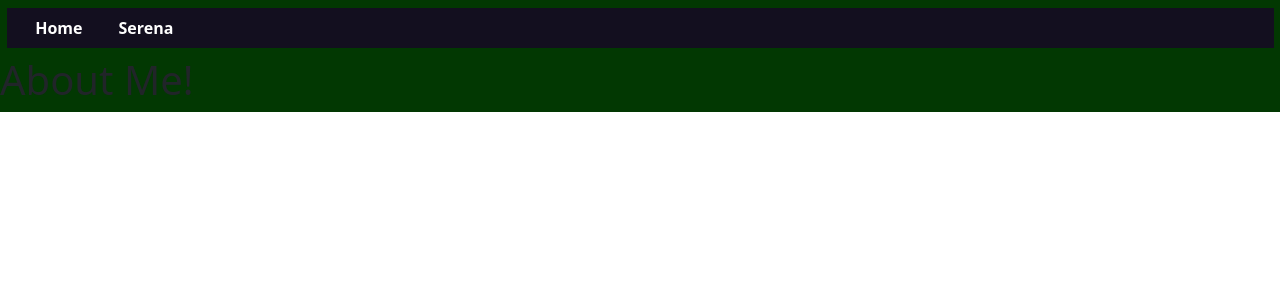
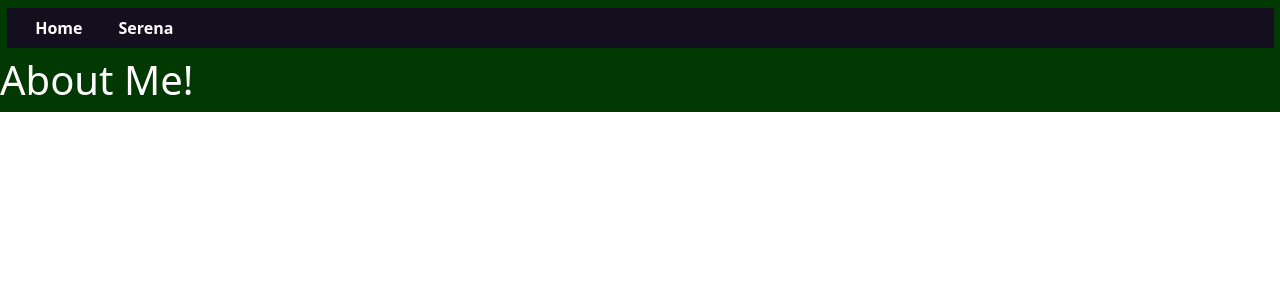
Before and after one commit to gotechnica/technica-intro-2024, a Nuxt app: page /serena in a window 1280 px wide. Shown: the top 300 px of the page. Built offline with nearby package versions, Linux system fonts and the light colour scheme.

Commit message:
let's not break

```diff
--- a/pages/serena.vue
+++ b/pages/serena.vue
@@ -17,7 +17,7 @@
 
 .flex-container {
   background: rgb(2, 56, 2);
-  color:
+  color: white;
 }
 
 .navbar-brand {
```
